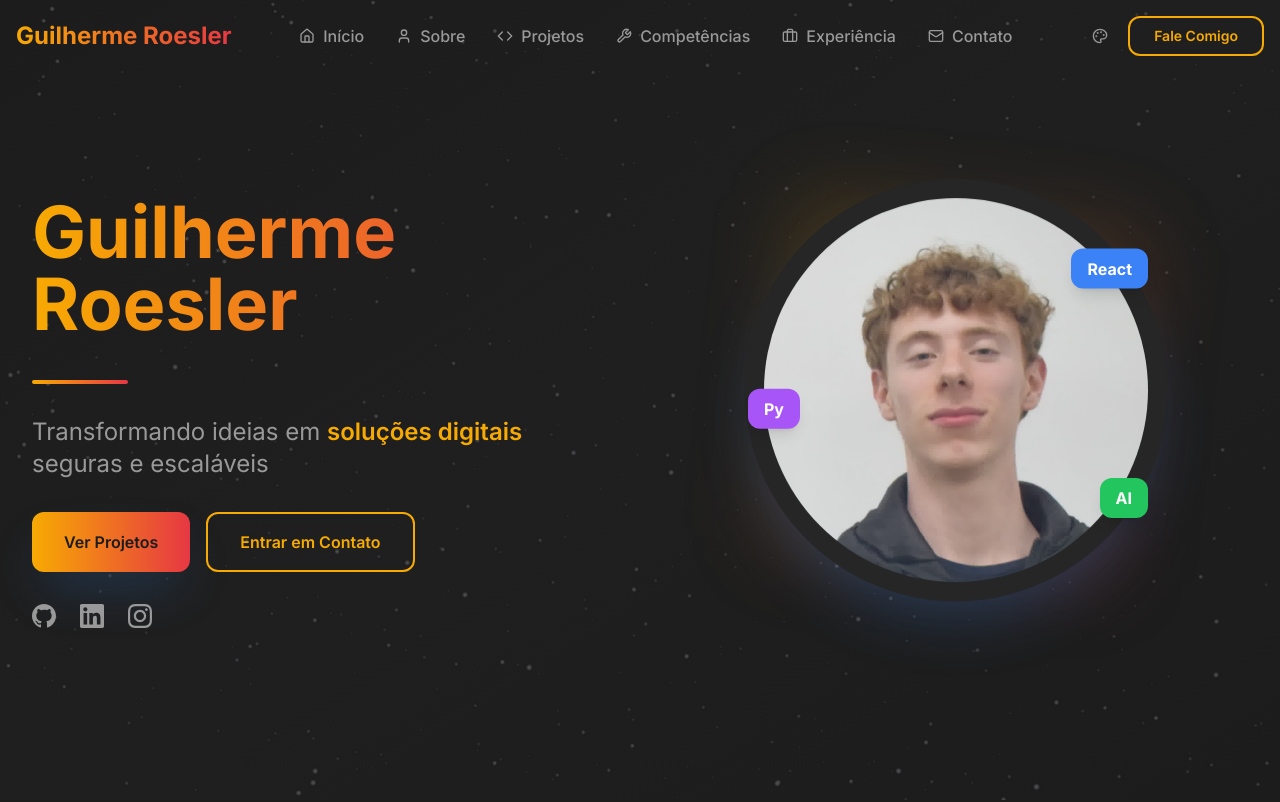
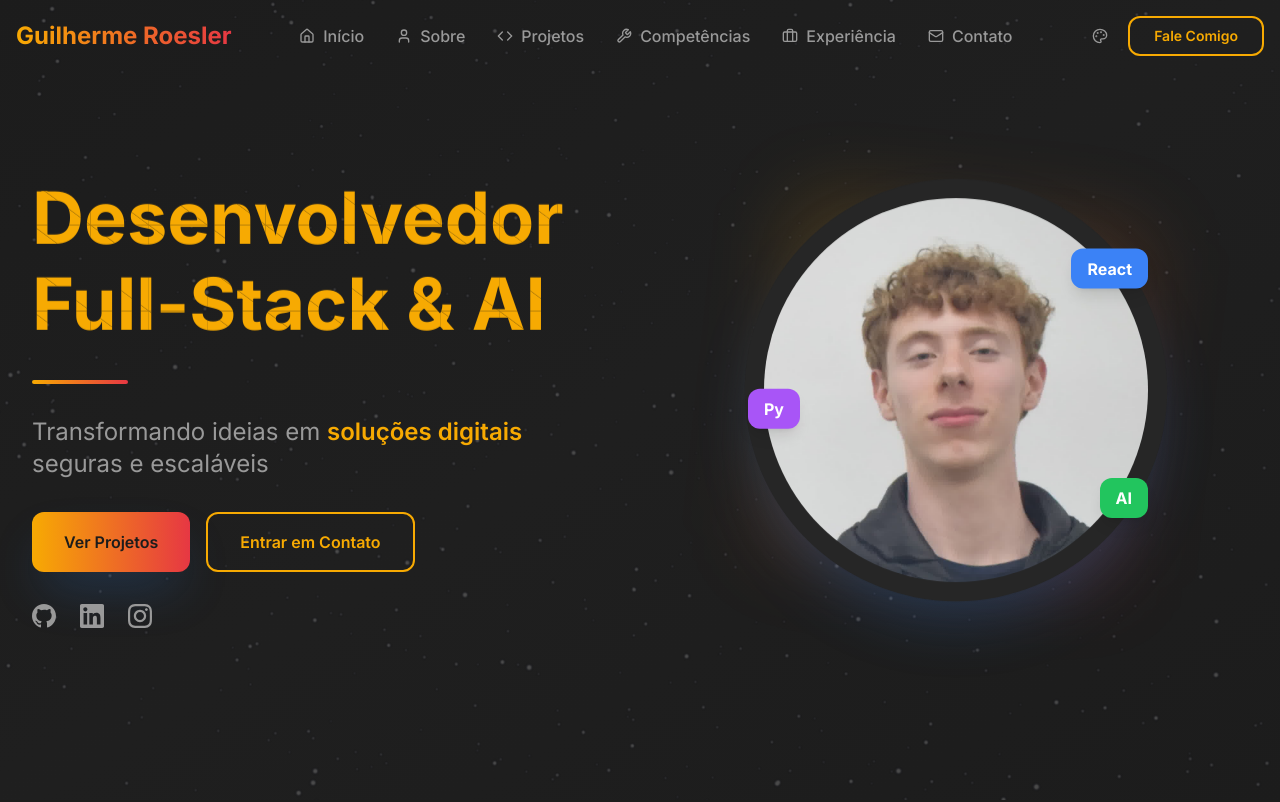
Before and after one commit to GuilhermeRoesler/Code-By-Gui, a React (Vite) app: page / in a window 1280 px wide. Shown: the top 802 px of the page. Built offline with nearby package versions, Linux system fonts and the light colour scheme.

Commit message:
Reverted all changes back to version 3e9173fdec2a23484bd90f39ae3aa5e9775c725d

```diff
--- a/src/App.css
+++ b/src/App.css
@@ -22,6 +22,40 @@
     transform: scale(1.05) translate(0, 0);
   }
 }
+
+/* Text Fly-In Animation */
+.text-fly-in-container {
+  position: relative;
+  transform-style: preserve-3d;
+  perspective: 800px;
+  width: 100%;
+  height: 1.2em;
+  /* Ajuste a altura conforme o tamanho da fonte */
+}
+
+.text-fly-in-slice {
+  position: absolute;
+  top: 50%;
+  left: 50%;
+  width: 100%;
+  height: 100%;
+  opacity: 0;
+  transform-style: preserve-3d;
+  animation: fly-in 2500ms cubic-bezier(0.36, 0.1, 0.16, 1) forwards;
+}
+
+@keyframes fly-in {
+  0% {
+    opacity: 0;
+    transform: translate(-50%, -50%) rotateX(var(--init-x)) rotateY(var(--init-y)) rotateZ(var(--init-z)) translateZ(var(--init-depth));
+  }
+
+  100% {
+    opacity: 1;
+    transform: translate(-50%, -50%) rotateX(0deg) rotateY(0deg) rotateZ(0deg) translateZ(0px);
+  }
+}
+
 
 .bounce {
   animation: bounce 2s infinite;
--- a/src/components/Experience.tsx
+++ b/src/components/Experience.tsx
@@ -29,8 +29,8 @@ const Experience = () => {
                     </div>
                     <h5 className="text-md font-semibold text-card-foreground mb-3">{exp.company}</h5>
                     <div className="bg-accent/10 border-l-4 border-accent p-3 rounded mb-3">
-                      {exp.achievements.map((achievement, i) => (
-                        <p key={i} className="text-sm font-medium text-accent">• {achievement}</p>
+                      {exp.achievements.map((achievement, index) => (
+                        <p className="text-sm font-medium text-accent">• {achievement}</p>
                       ))}
                     </div>
                     <p className="text-muted-foreground text-sm">{exp.description}</p>
--- a/src/components/Hero.tsx
+++ b/src/components/Hero.tsx
@@ -1,6 +1,35 @@
+import { useState, useEffect } from 'react';
 import heroProfile from '@/assets/hero-profile.jpg';
+import TextFlyIn from './TextFlyIn';
+import TypingAnimation from './TypingAnimation';
 
 const Hero = () => {
+  const [animationPhase, setAnimationPhase] = useState('waiting');
+
+  useEffect(() => {
+    // Inicia a animação fly-in após o preloader
+    const startTimer = setTimeout(() => {
+      setAnimationPhase('flyIn');
+    }, 2000); // Atraso de 3s para corresponder ao preloader
+
+    return () => clearTimeout(startTimer);
+  }, []);
+
+  useEffect(() => {
+    if (animationPhase !== 'flyIn') return;
+
+    // Duração da animação fly-in (última fatia começa em 1560ms, animação dura 2500ms)
+    const flyInDuration = 1560 + 2500;
+    // Pausa de 5 segundos após o fly-in
+    const pauseDuration = 5000;
+
+    const timer = setTimeout(() => {
+      setAnimationPhase('typing');
+    }, flyInDuration + pauseDuration);
+
+    return () => clearTimeout(timer);
+  }, [animationPhase]);
+
   const scrollToProjects = () => {
     const element = document.getElementById('projects');
     if (element) {
@@ -14,9 +43,26 @@ const Hero = () => {
         <div className="grid lg:grid-cols-2 gap-12 items-center">
           <div className="space-y-8 fade-in">
             <div className="space-y-4">
-              <h1 className="text-5xl lg:text-7xl font-bold leading-tight h-[9.5rem] lg:h-[12rem] flex flex-col justify-center slide-top visible" style={{ animationDelay: '2s' }}>
-                <span className="gradient-text">Guilherme</span>
-                <span className="gradient-text">Roesler</span>
+              <h1 className="text-5xl lg:text-7xl font-bold leading-tight h-[9.5rem] lg:h-[12rem] flex flex-col justify-center">
+                {animationPhase === 'flyIn' ? (
+                  <>
+                    <TextFlyIn>Desenvolvedor</TextFlyIn>
+                    <TextFlyIn>Full-Stack & AI</TextFlyIn>
+                  </>
+                ) : animationPhase === 'typing' ? (
+                  <>
+                    <TypingAnimation
+                      texts={["Desenvolvedor", "Guilherme"]}
+                      startDeleting={true}
+                      className="gradient-text"
+                    />
+                    <TypingAnimation
+                      texts={["Full-Stack & AI", "Roesler"]}
+                      startDeleting={true}
+                      className="gradient-text"
+                    />
+                  </>
+                ) : null}
               </h1>
               <div className="w-24 h-1 bg-gradient-to-r from-primary to-accent rounded-full"></div>
             </div>
--- /dev/null
+++ b/src/components/TextFlyIn.tsx
@@ -0,0 +1,71 @@
+import React from 'react';
+
+interface TextFlyInProps {
+  children: string;
+  className?: string;
+}
+
+const TextFlyIn: React.FC<TextFlyInProps> = ({ children, className }) => {
+  const slices = React.useMemo(() => {
+    const numSlices = 40;
+    // Cores do gradiente (HSL: Hue, Saturation, Lightness)
+    const startColor = { h: 41, s: 98, l: 49 }; // Amarelo/Laranja (Primary)
+    const endColor = { h: 356, s: 78, l: 56 }; // Vermelho (Accent)
+
+    // A diferença de matiz (hue) precisa considerar o caminho mais curto no círculo de cores
+    let hueDifference = endColor.h - startColor.h;
+    if (Math.abs(hueDifference) > 180) {
+      if (hueDifference > 0) {
+        hueDifference -= 360;
+      } else {
+        hueDifference += 360;
+      }
+    }
+
+    return Array.from({ length: numSlices }).map((_, i) => {
+      const key = i + 1;
+      const row = Math.floor(i / 20);
+      const progress = i / (numSlices - 1);
+
+      // Interpolação de cores HSL para criar o gradiente
+      const currentHue = startColor.h + hueDifference * progress;
+      const currentSat = startColor.s + (endColor.s - startColor.s) * progress;
+      const currentLight = startColor.l + (endColor.l - startColor.l) * progress;
+      const color = `#f7aa02`;
+
+      // Lógica de clip-path
+      const p1x = Math.floor(i / 2) * 10 - row * 100;
+      const p1y = row * 50;
+      const p2x = Math.floor(key / 2) * 10 - row * 100;
+      const p2y = Math.ceil(key % 2) * 50 + (row * 50);
+      const p3x = Math.ceil(key / 2) * 10 - row * 100;
+      const p3y = (row + 1) * 50;
+      const clipPath = `polygon(${p1x}% ${p1y}%, ${p2x}% ${p2y}%, ${p3x}% ${p3y}%)`;
+
+      // Valores aleatórios para a animação
+      const style: React.CSSProperties = {
+        '--init-x': `${Math.random() * 1000 - 500}deg`,
+        '--init-y': `${Math.random() * 1000 - 500}deg`,
+        '--init-z': `${Math.random() * 1000 - 500}deg`,
+        '--init-depth': `${Math.random() * 3000 - 2500}px`,
+        animationDelay: `${i * 40}ms`,
+        clipPath,
+        color,
+      };
+
+      return (
+        <div key={i} className="text-fly-in-slice" style={style}>
+          {children}
+        </div>
+      );
+    });
+  }, [children]);
+
+  return (
+    <div className={`text-fly-in-container ${className}`}>
+      {slices}
+    </div>
+  );
+};
+
+export default TextFlyIn;
--- /dev/null
+++ b/src/components/TypingAnimation.tsx
@@ -0,0 +1,66 @@
+import { useState, useEffect } from 'react';
+
+interface TypingAnimationProps {
+  texts: string[];
+  className?: string;
+  startDeleting?: boolean;
+  typingSpeed?: number;
+  deletingSpeed?: number;
+  pauseDuration?: number;
+}
+
+const TypingAnimation = ({
+  texts,
+  className,
+  startDeleting = false,
+  typingSpeed = 100,
+  deletingSpeed = 50,
+  pauseDuration = 5000,
+}: TypingAnimationProps) => {
+  const [text, setText] = useState(startDeleting ? texts[0] : '');
+  const [isDeleting, setIsDeleting] = useState(startDeleting);
+  const [loopNum, setLoopNum] = useState(0);
+  const [delta, setDelta] = useState(startDeleting ? deletingSpeed : typingSpeed);
+
+  useEffect(() => {
+    const tick = () => {
+      const i = loopNum % texts.length;
+      const fullText = texts[i];
+      const updatedText = isDeleting
+        ? fullText.substring(0, text.length - 1)
+        : fullText.substring(0, text.length + 1);
+
+      setText(updatedText);
+
+      if (isDeleting) {
+        setDelta(deletingSpeed);
+      }
+
+      if (!isDeleting && updatedText === fullText) {
+        setIsDeleting(true);
+        setDelta(pauseDuration);
+      } else if (isDeleting && updatedText === '') {
+        setIsDeleting(false);
+        setLoopNum(loopNum + 1);
+        setDelta(typingSpeed);
+      }
+    };
+
+    const ticker = setTimeout(() => {
+      tick();
+    }, delta);
+
+    return () => {
+      clearTimeout(ticker);
+    };
+  }, [text, delta]);
+
+  return (
+    <span className={className}>
+      {text}
+      <span className="typing-cursor"></span>
+    </span>
+  );
+};
+
+export default TypingAnimation;
```
